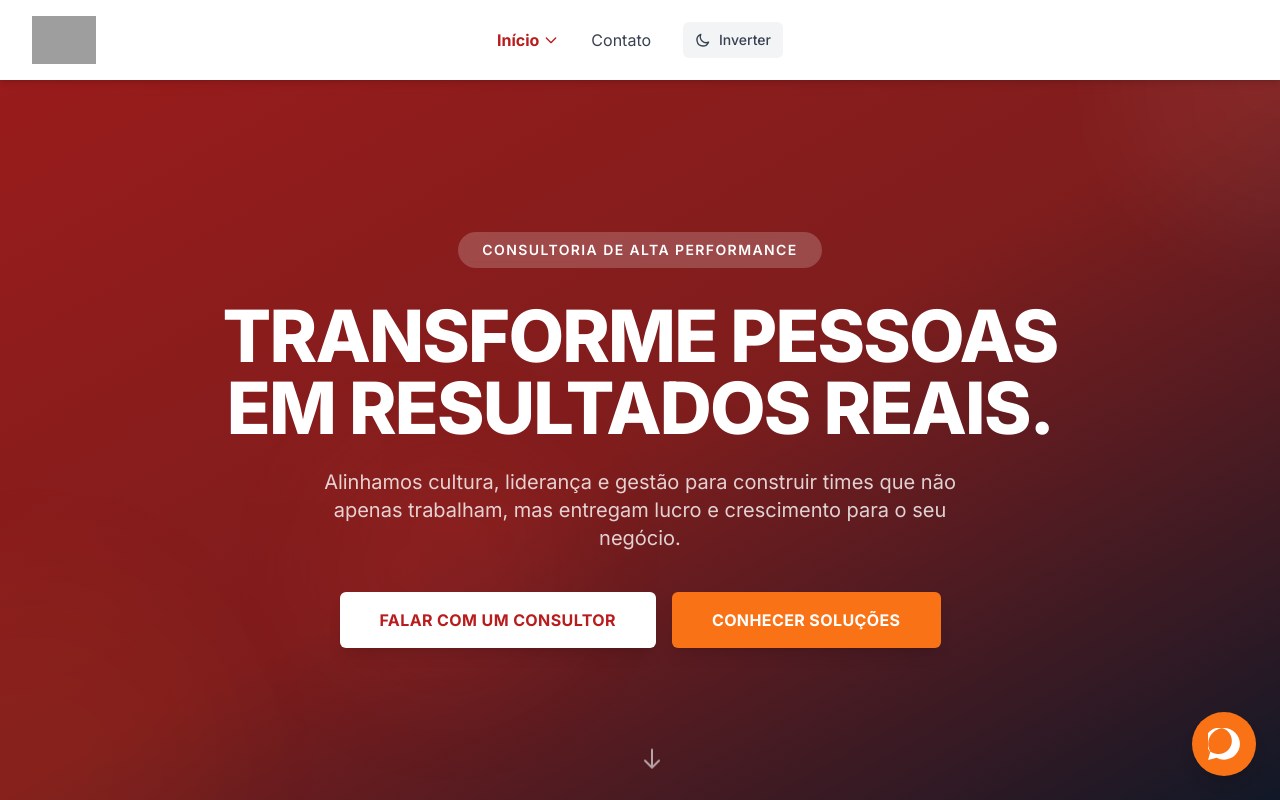
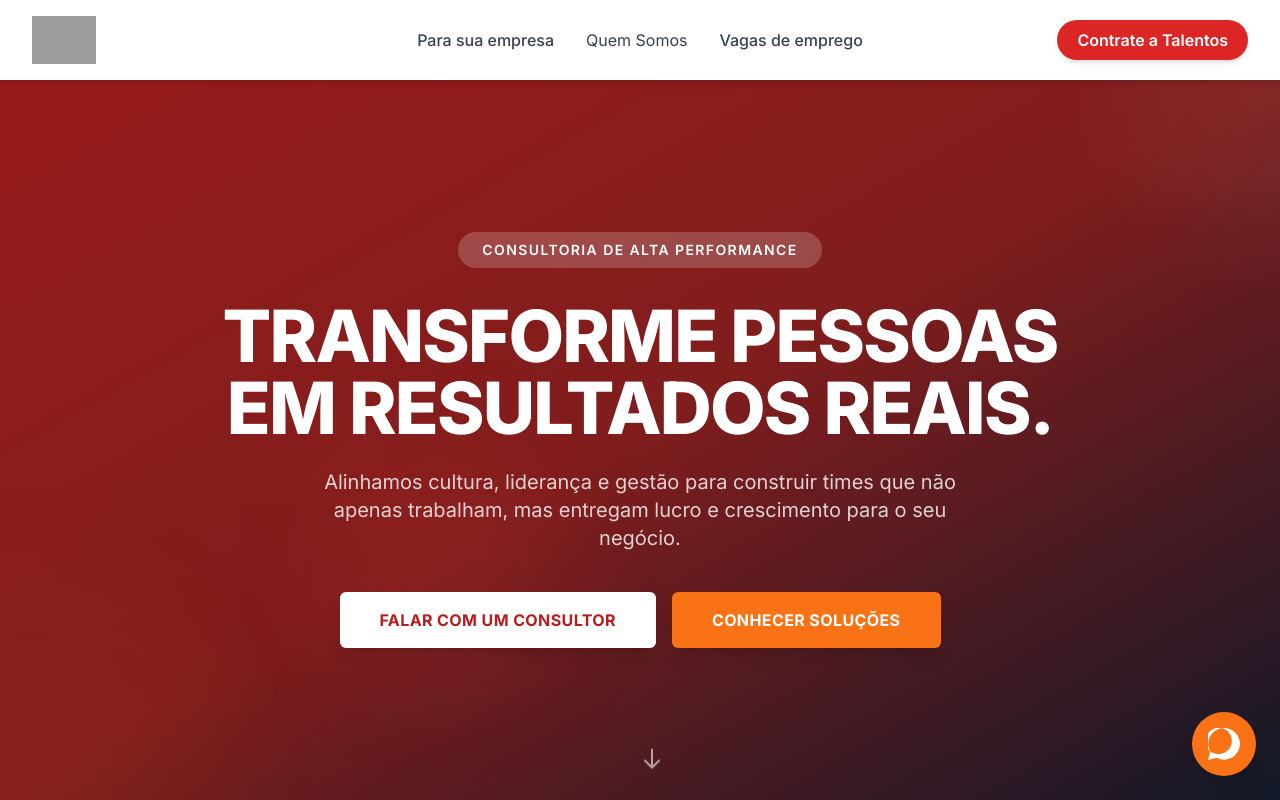
Before and after one commit to caioguerratale/novo-talentos, a React (Vite) app: page / in a window 1280 px wide. Shown: the top 800 px of the page. Built offline with nearby package versions, Linux system fonts and the light colour scheme; grey boxes are pictures that could not be loaded.

Commit message:
Header Update
Header corrigido e atualizado

```diff
--- a/components/Header.tsx
+++ b/components/Header.tsx
@@ -1,7 +1,6 @@
 import React, { useState } from 'react';
-import { NavLink, Link, useLocation, useNavigate } from 'react-router-dom';
-import { services } from '../constants';
-import { useTheme } from '../context/ThemeContext';
+import { NavLink, useLocation, useNavigate } from 'react-router-dom';
+import { whatsappLink } from '../constants';
 
 const NavItem: React.FC<{ to: string; children: React.ReactNode; onClick?: () => void }> = ({ to, children, onClick }) => (
   <NavLink
@@ -21,29 +20,24 @@ const NavItem: React.FC<{ to: string; children: React.ReactNode; onClick?: () =>
 
 const Header: React.FC = () => {
   const [isMenuOpen, setIsMenuOpen] = useState(false);
-  const [isServicesOpen, setIsServicesOpen] = useState(false);
   const location = useLocation();
   const navigate = useNavigate();
-  const { theme, toggleTheme } = useTheme();
 
-  const closeAllMenus = () => {
+  const closeMenu = () => {
       setIsMenuOpen(false);
-      setIsServicesOpen(false);
   };
 
   const toggleMobileMenu = () => {
       setIsMenuOpen(!isMenuOpen);
-      setIsServicesOpen(false);
   };
 
-  const scrollToElement = (elementId: string, useOffset: boolean = true) => {
-    closeAllMenus();
+  const scrollToServices = () => {
+    closeMenu();
     const doScroll = () => {
-      const element = document.getElementById(elementId);
+      const element = document.getElementById('servicos');
       if (element) {
-        const headerOffset = useOffset ? 80 : 0; // Altura do header fixo
         const elementPosition = element.getBoundingClientRect().top;
-        const offsetPosition = elementPosition + window.pageYOffset - headerOffset;
+        const offsetPosition = elementPosition + window.pageYOffset;
 
         window.scrollTo({
           top: offsetPosition,
@@ -53,22 +47,15 @@ const Header: React.FC = () => {
     };
 
     if (location.pathname === '/') {
-      // Already on home, just scroll
       doScroll();
     } else {
-      // Navigate to home then scroll
       navigate('/');
       setTimeout(doScroll, 100);
     }
   };
 
-  // Soluções sem offset para mostrar a seção completa
-  const scrollToServices = () => scrollToElement('servicos', false);
-  const scrollToQuemSomos = () => scrollToElement('quem-somos');
-  const scrollToOportunidades = () => scrollToElement('oportunidades');
-
   const scrollToTop = () => {
-    closeAllMenus();
+    closeMenu();
     if (location.pathname === '/') {
       window.scrollTo({ top: 0, behavior: 'smooth' });
     } else {
@@ -103,119 +90,65 @@ const Header: React.FC = () => {
 
           {/* Desktop Menu */}
           <div className="hidden md:flex md:items-center md:space-x-8 absolute left-1/2 transform -translate-x-1/2">
-            {/* Início Dropdown */}
-            <div className="relative" onMouseEnter={() => setIsServicesOpen(true)} onMouseLeave={() => setIsServicesOpen(false)}>
-              <NavLink
-                to="/"
-                className={({ isActive }) => `flex items-center transition-all duration-300 ${isActive ? 'text-red-700 font-bold' : 'text-gray-700 hover:text-red-700'}`}
-              >
-                Início
-                <svg className={`w-4 h-4 ml-1 transition-transform duration-200 ${isServicesOpen ? 'rotate-180' : ''}`} fill="none" viewBox="0 0 24 24" stroke="currentColor">
-                  <path strokeLinecap="round" strokeLinejoin="round" strokeWidth={2} d="M19 9l-7 7-7-7" />
-                </svg>
-              </NavLink>
-              <div className={`absolute top-full left-0 mt-1 w-48 bg-white rounded-md shadow-lg ring-1 ring-black ring-opacity-5 transition-all duration-300 ${isServicesOpen ? 'opacity-100 visible transform translate-y-0' : 'opacity-0 invisible transform -translate-y-2'}`}>
-                <div className="py-1">
-                  <button
-                    onClick={scrollToTop}
-                    className="block w-full text-left px-4 py-2 text-sm text-gray-700 hover:bg-gray-100 transition-colors duration-200"
-                  >
-                    Página Inicial
-                  </button>
             <button
               onClick={scrollToServices}
-                    className="block w-full text-left px-4 py-2 text-sm text-gray-700 hover:bg-gray-100 transition-colors duration-200"
+              className="text-gray-700 hover:text-red-700 transition-all duration-300 font-medium"
             >
-                    Soluções
+              Para sua empresa
             </button>
-                  <button
-                    onClick={scrollToQuemSomos}
-                    className="block w-full text-left px-4 py-2 text-sm text-gray-700 hover:bg-gray-100 transition-colors duration-200"
+
+            <NavItem to="/sobre">Quem Somos</NavItem>
+
+            <a
+              href="https://talentosconsultoria.infojobs.com.br/empregos.aspx"
+              target="_blank"
+              rel="noopener noreferrer"
+              className="text-gray-700 hover:text-red-700 transition-all duration-300 font-medium"
             >
-                    Quem Somos / Blog
-                  </button>
-                  <button
-                    onClick={scrollToOportunidades}
-                    className="block w-full text-left px-4 py-2 text-sm text-gray-700 hover:bg-gray-100 transition-colors duration-200"
-                  >
-                    Oportunidades de Trabalho
-                  </button>
-                </div>
-              </div>
+              Vagas de emprego
+            </a>
           </div>
 
-            <NavItem to="/contato">Contato</NavItem>
-
-            {/* Botão de Tema (Provisório) */}
-            <button
-              onClick={toggleTheme}
-              className="flex items-center gap-2 px-3 py-2 rounded-md bg-gray-100 hover:bg-gray-200 transition-colors duration-300 text-sm font-medium text-gray-700"
-              title={theme === 'default' ? 'Ativar tema invertido' : 'Voltar ao tema padrão'}
+          {/* CTA Button - Right side */}
+          <a
+            href={whatsappLink}
+            target="_blank"
+            rel="noopener noreferrer"
+            className="hidden md:inline-flex items-center gap-2 bg-red-600 text-white font-semibold py-2 px-5 rounded-full hover:bg-red-700 transition-all duration-300 transform hover:scale-105 shadow-md"
           >
-              {theme === 'default' ? (
-                <>
-                  <svg className="w-4 h-4" fill="none" viewBox="0 0 24 24" stroke="currentColor">
-                    <path strokeLinecap="round" strokeLinejoin="round" strokeWidth={2} d="M20.354 15.354A9 9 0 018.646 3.646 9.003 9.003 0 0012 21a9.003 9.003 0 008.354-5.646z" />
-                  </svg>
-                  Inverter
-                </>
-              ) : (
-                <>
-                  <svg className="w-4 h-4" fill="none" viewBox="0 0 24 24" stroke="currentColor">
-                    <path strokeLinecap="round" strokeLinejoin="round" strokeWidth={2} d="M12 3v1m0 16v1m9-9h-1M4 12H3m15.364 6.364l-.707-.707M6.343 6.343l-.707-.707m12.728 0l-.707.707M6.343 17.657l-.707.707M16 12a4 4 0 11-8 0 4 4 0 018 0z" />
-                  </svg>
-                  Padrão
-                </>
-              )}
-            </button>
-          </div>
+            Contrate a Talentos
+          </a>
         </div>
 
         {/* Mobile Menu */}
         <div className={`${isMenuOpen ? 'block' : 'hidden'} md:hidden pb-4`}>
           <div className="flex flex-col space-y-2">
-            {/* Início Mobile Dropdown */}
-            <div>
-              <button
-                onClick={() => setIsServicesOpen(!isServicesOpen)}
-                className="w-full flex justify-between items-center py-2 px-3 text-gray-700 hover:bg-gray-100 rounded"
-              >
-                Início
-                <svg className={`w-5 h-5 transition-transform duration-300 ${isServicesOpen ? 'rotate-180' : ''}`} fill="none" viewBox="0 0 24 24" stroke="currentColor">
-                  <path strokeLinecap="round" strokeLinejoin="round" strokeWidth={2} d="M19 9l-7 7-7-7" />
-                </svg>
-              </button>
-              {isServicesOpen && (
-                <div className="pl-4 mt-2 space-y-1 border-l-2 border-gray-200">
-                  <button
-                    onClick={scrollToTop}
-                    className="block w-full text-left px-4 py-2 text-sm text-gray-700 hover:bg-gray-100 transition-colors duration-200"
-                  >
-                    Página Inicial
-                  </button>
             <button
               onClick={scrollToServices}
-                    className="block w-full text-left px-4 py-2 text-sm text-gray-700 hover:bg-gray-100 transition-colors duration-200"
+              className="w-full text-left py-2 px-3 text-gray-700 hover:bg-gray-100 rounded transition-colors duration-200"
             >
-                    Soluções
+              Para sua empresa
             </button>
-                  <button
-                    onClick={scrollToQuemSomos}
-                    className="block w-full text-left px-4 py-2 text-sm text-gray-700 hover:bg-gray-100 transition-colors duration-200"
+
+            <NavItem to="/sobre" onClick={closeMenu}>Quem Somos</NavItem>
+
+            <a
+              href="https://talentosconsultoria.infojobs.com.br/empregos.aspx"
+              target="_blank"
+              rel="noopener noreferrer"
+              className="block py-2 px-3 text-gray-700 hover:bg-gray-100 rounded transition-colors duration-200"
             >
-                    Quem Somos / Blog
-                  </button>
-                  <button
-                    onClick={scrollToOportunidades}
-                    className="block w-full text-left px-4 py-2 text-sm text-gray-700 hover:bg-gray-100 transition-colors duration-200"
+              Vagas de emprego
+            </a>
+
+            <a
+              href={whatsappLink}
+              target="_blank"
+              rel="noopener noreferrer"
+              className="block py-2 px-3 bg-red-600 text-white font-semibold rounded text-center hover:bg-red-700 transition-colors duration-200 mt-2"
             >
-                    Oportunidades de Trabalho
-                  </button>
-                </div>
-              )}
-            </div>
-
-            <NavItem to="/contato" onClick={closeAllMenus}>Contato</NavItem>
+              Contrate a Talentos
+            </a>
           </div>
         </div>
       </nav>
```
Lines whose indentation alone changed are shown as unchanged.
